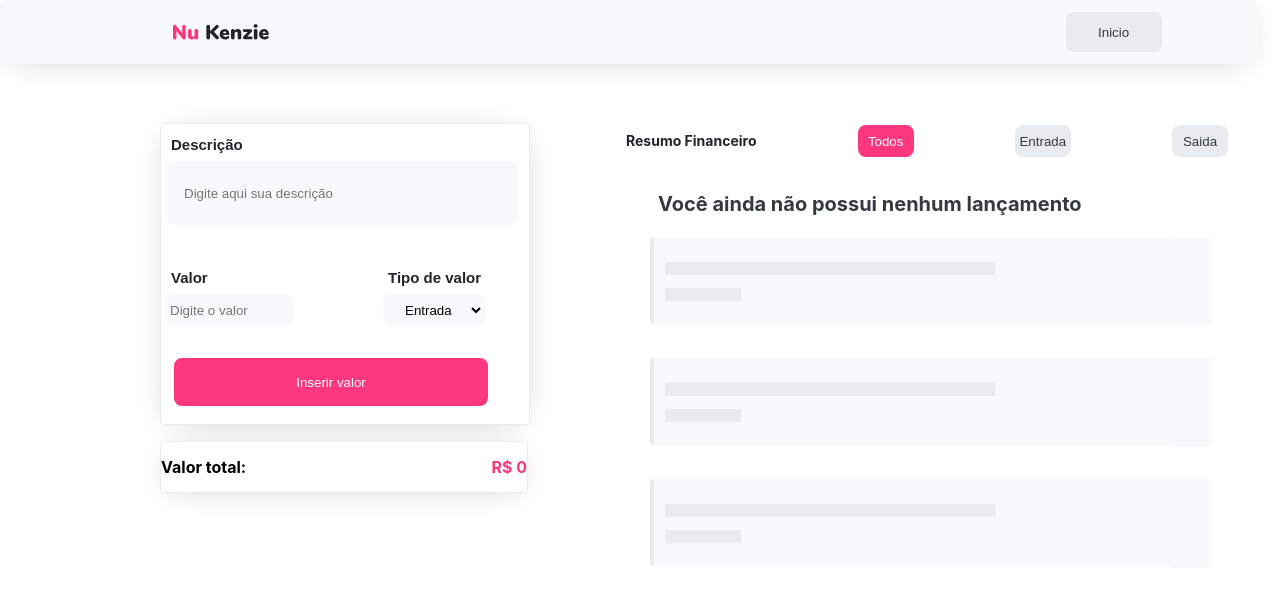
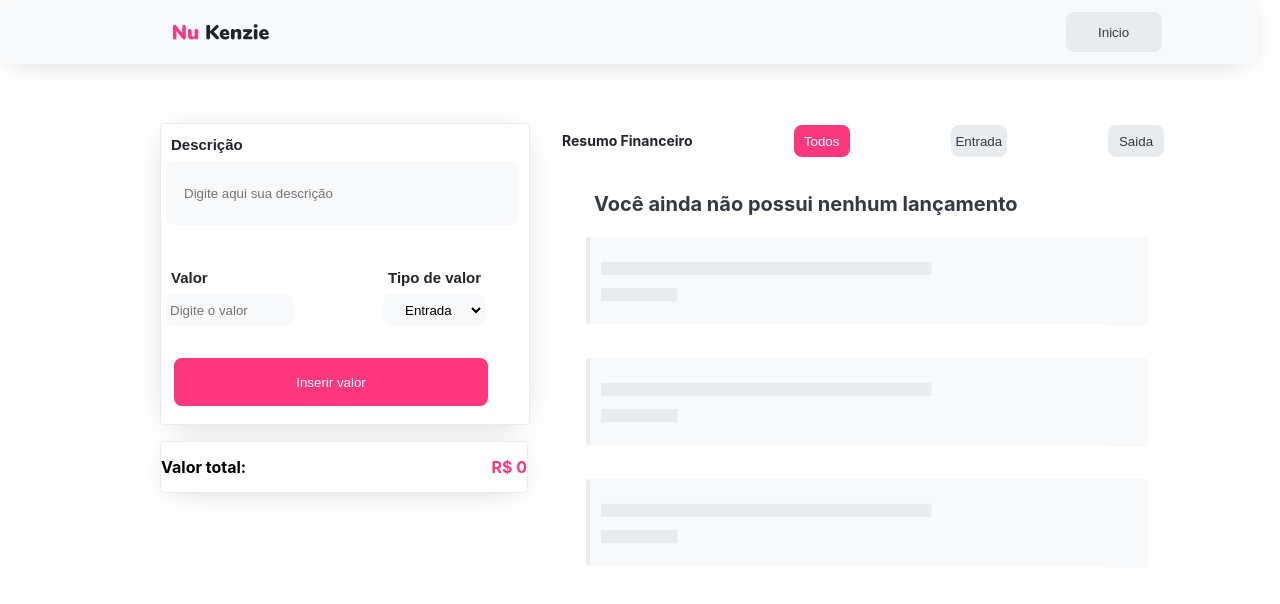
Before and after one commit to Kenzie-Academy-Brasil-Developers/react-entrega-s1-template-nu-kenzie-natalha, a React (Create React App) app: page / in a window 1280 px wide. Both pictures are taken after a click on the button "Iniciar". Shown: the top 604 px of the page. Built offline with nearby package versions, Linux system fonts and the light colour scheme.

Commit message:
style: fixing css

```diff
--- a/src/components/List/list.style.css
+++ b/src/components/List/list.style.css
@@ -60,7 +60,7 @@
 
 @media screen and (min-width: 500px) {
   .card {
-    margin-left: 5rem;
+    margin-left: 1rem;
   }
 
   h2 {
```
